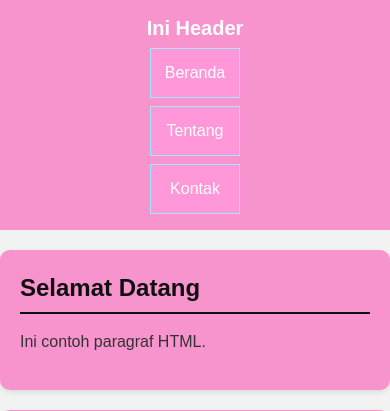
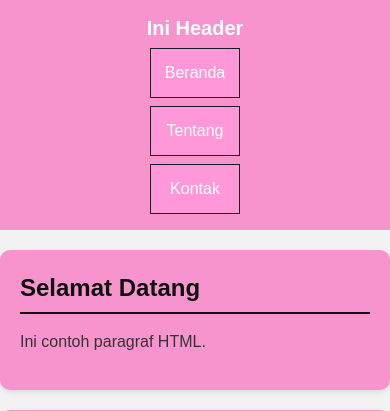
Before and after one commit to 2511500082-source/2511500082-PWD-GB1J-2526O, a PHP site: page /pertemuan-04/index.html in a window 390 px wide. Shown: the top 411 px of the page. Run offline with PHP 8.4, Linux system fonts and the light colour scheme.

Commit message:
styling navigasi mode mobile

```diff
--- a/pertemuan-04/style.css
+++ b/pertemuan-04/style.css
@@ -105,7 +105,7 @@ header li a:active {
     header li a {
         display: block;
         padding: 12px 14px;
-        border: 1px solid #99f0ffe7;
+        border: 1px solid #1a1b1b;
         background: rgba(255, 255, 255, .08);
         backdrop-filter: saturate(120%);
     }
```
